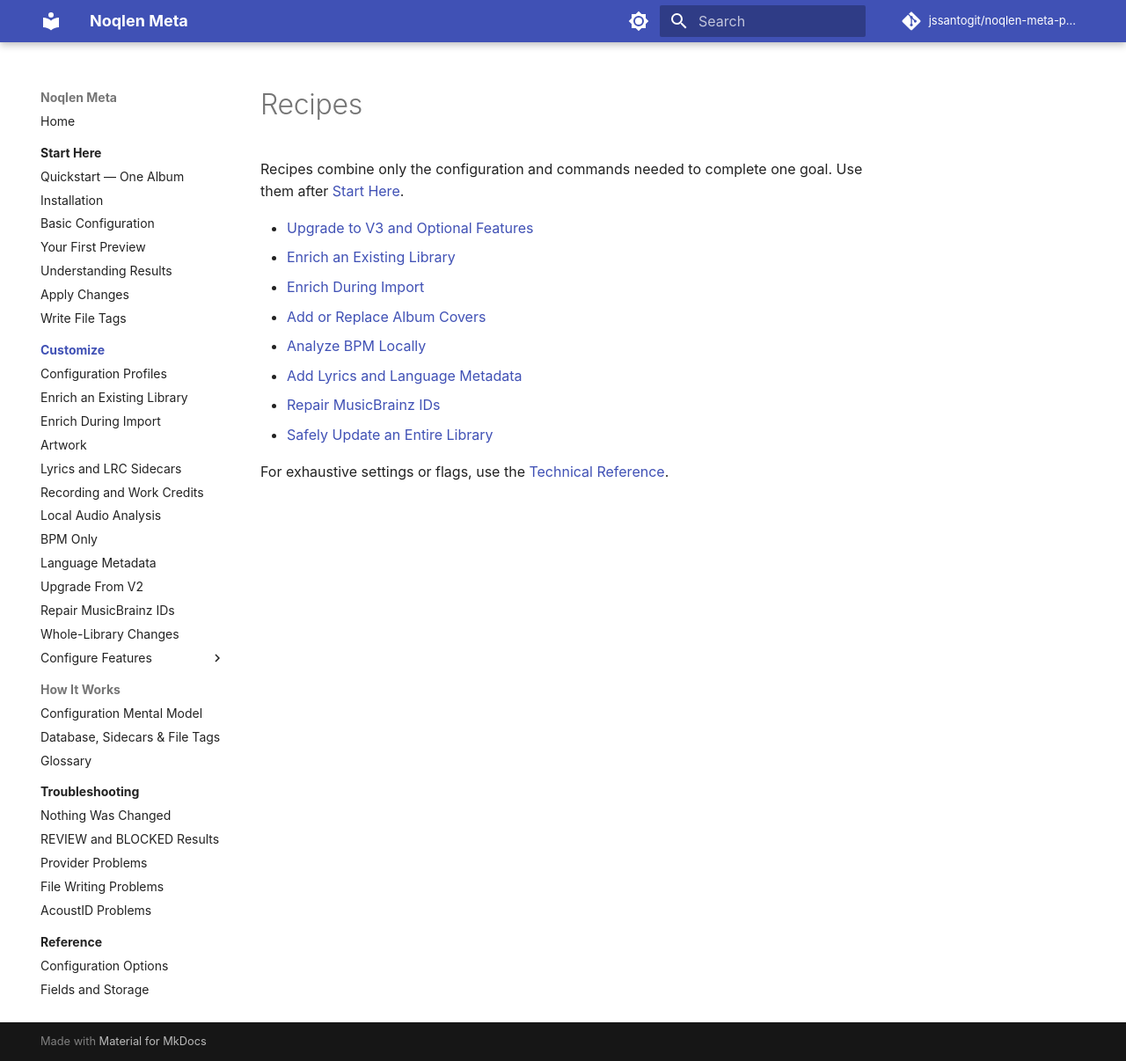
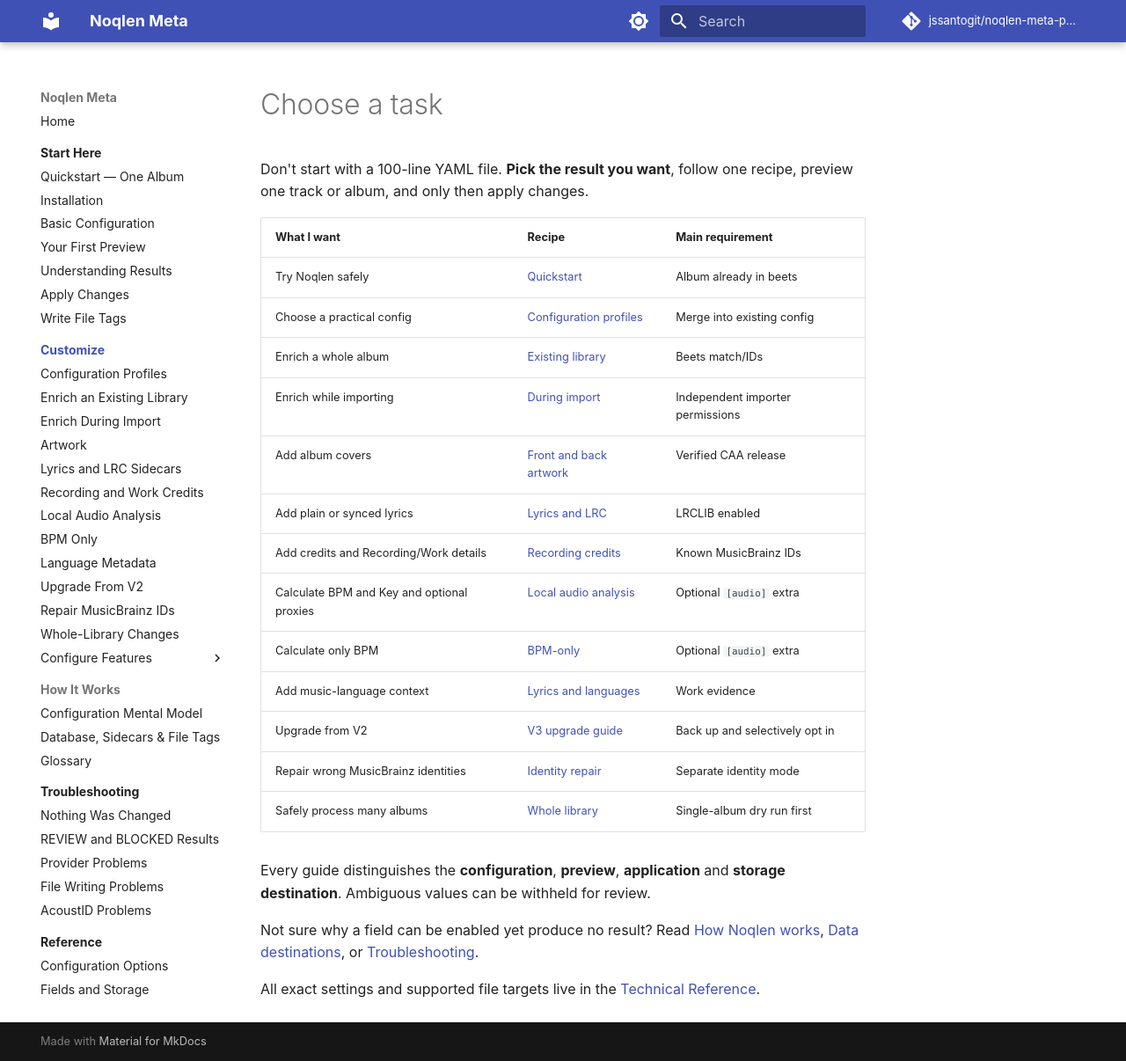
Before and after one commit to jssantogit/noqlen-meta-plugin, an MkDocs documentation site: the page built from site-docs/recipes/index.md, in a window 1280 px wide and 1206 px high. Shown: the whole window at 88% size. Built offline with MkDocs 1.6.1 and Material for MkDocs 9.7.7, drawn with Linux system fonts in a browser that asks for light colours; comment, search, counter and statistics services are not loaded.

Commit message:
docs: align legacy tutorials and technical pages with beginner-first workflow

```diff
--- a/site-docs/recipes/index.md
+++ b/site-docs/recipes/index.md
@@ -1,15 +1,31 @@
-# Recipes
+# Choose a task
 
-Recipes combine only the configuration and commands needed to complete one
-goal. Use them after [Start Here](../start-here/index.md).
+Don't start with a 100-line YAML file. **Pick the result you want**, follow
+one recipe, preview one track or album, and only then apply changes.
 
-- [Upgrade to V3 and Optional Features](v3-enrichment.md)
-- [Enrich an Existing Library](existing-library.md)
-- [Enrich During Import](import-enrichment.md)
-- [Add or Replace Album Covers](artwork.md)
-- [Analyze BPM Locally](local-bpm.md)
-- [Add Lyrics and Language Metadata](lyrics-languages.md)
-- [Repair MusicBrainz IDs](repair-musicbrainz-ids.md)
-- [Safely Update an Entire Library](whole-library.md)
+| What I want | Recipe | Main requirement |
+| --- | --- | --- |
+| Try Noqlen safely | [Quickstart](../start-here/quickstart.md) | Album already in beets |
+| Choose a practical config | [Configuration profiles](configuration-profiles.md) | Merge into existing config |
+| Enrich a whole album | [Existing library](existing-library.md) | Beets match/IDs |
+| Enrich while importing | [During import](import-enrichment.md) | Independent importer permissions |
+| Add album covers | [Front and back artwork](artwork.md) | Verified CAA release |
+| Add plain or synced lyrics | [Lyrics and LRC](lyrics-synced.md) | LRCLIB enabled |
+| Add credits and Recording/Work details | [Recording credits](recording-credits.md) | Known MusicBrainz IDs |
+| Calculate BPM and Key and optional proxies | [Local audio analysis](audio-analysis.md) | Optional `[audio]` extra |
+| Calculate only BPM | [BPM-only](local-bpm.md) | Optional `[audio]` extra |
+| Add music-language context | [Lyrics and languages](lyrics-languages.md) | Work evidence |
+| Upgrade from V2 | [V3 upgrade guide](v3-enrichment.md) | Back up and selectively opt in |
+| Repair wrong MusicBrainz identities | [Identity repair](repair-musicbrainz-ids.md) | Separate identity mode |
+| Safely process many albums | [Whole library](whole-library.md) | Single-album dry run first |
 
-For exhaustive settings or flags, use the [Technical Reference](../technical-reference/index.md).
+Every guide distinguishes the **configuration**, **preview**, **application**
+and **storage destination**. Ambiguous values can be withheld for review.
+
+Not sure why a field can be enabled yet produce no result? Read
+[How Noqlen works](../concepts/mental-model.md),
+[Data destinations](../concepts/data-destinations.md), or
+[Troubleshooting](../troubleshooting/index.md).
+
+All exact settings and supported file targets live in the
+[Technical Reference](../technical-reference/index.md).
```
